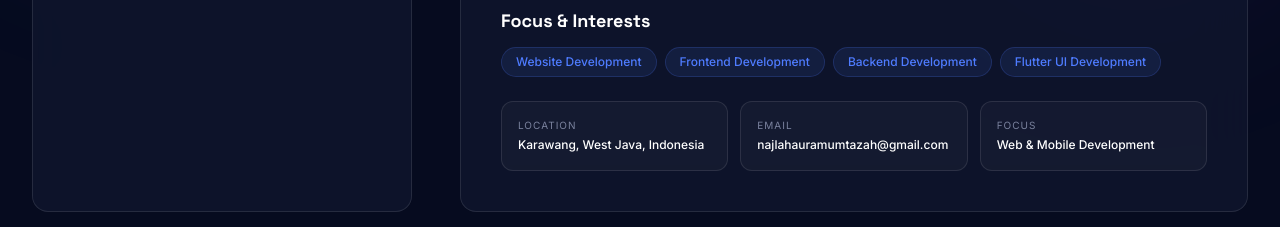
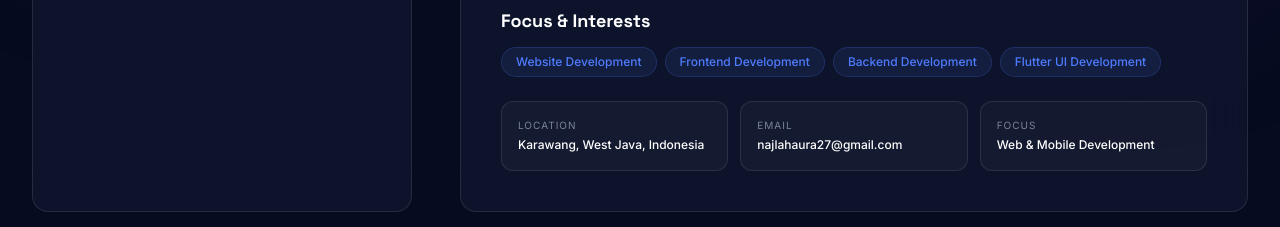
Before and after one commit to Najla-cloud27/WebsitePortfolio_najla2026, a React (Vite) app: page / in a window 1280 px wide. Shown: the part 1660-1887 px from the top of the page. Built offline with nearby package versions, Linux system fonts and the light colour scheme.

Commit message:
Update portfolio email

```diff
--- a/src/data/site.js
+++ b/src/data/site.js
@@ -6,8 +6,8 @@ export const siteInfo = {
   subtitle: 'Flutter UI Developer',
   role: 'Website Developer • Flutter UI Developer',
   location: 'Karawang, West Java, Indonesia',
-  email: 'najlahauramumtazah@gmail.com',
-  emailMailto: 'mailto:najlahauramumtazah@gmail.com',
+  email: 'najlahaura27@gmail.com',
+  emailMailto: 'mailto:najlahaura27@gmail.com',
   github: 'https://github.com/Najla-cloud27',
   linkedin: 'https://www.linkedin.com/in/najla-haura-mumtazah-907564373/',
   whatsapp: 'https://wa.me/6285182879771',
```
